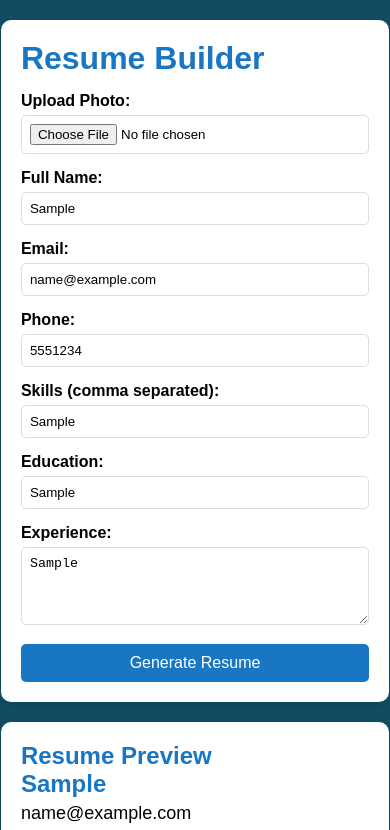
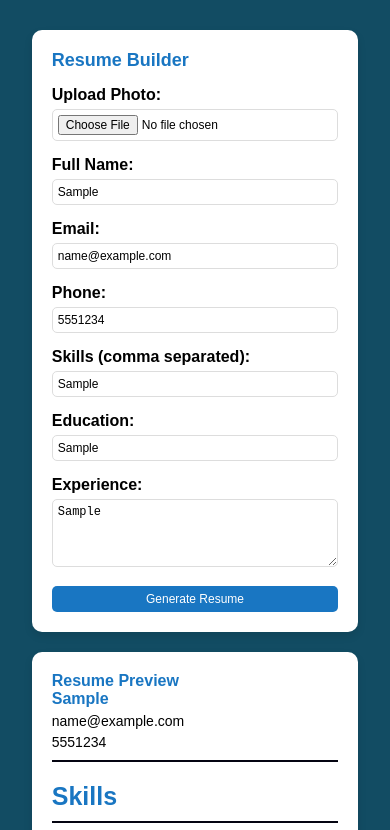
Before and after one commit to arbaz70/Editable-resume-builder, a plain HTML site: page index.html in a window 390 px wide. Both pictures are taken after typing "Sample", "name@example.com", "5551234", "Sample", "Sample", "Sample" into the empty fields and a click on the button "Generate Resume". Shown: the top 830 px of the page. Drawn offline with Linux system fonts and the light colour scheme.

Commit message:
Update style.css

```diff
--- a/style.css
+++ b/style.css
@@ -93,3 +93,67 @@ ul {
     margin: 5px 0;
     font-size: 18px;
 }
+/* Responsive Design */
+@media (max-width: 768px) {
+    body {
+        padding: 10px;
+    }
+
+    .container {
+        max-width: 100%;
+    }
+
+    h1 {
+        font-size: 30px;
+    }
+
+    h2 {
+        font-size: 20px;
+    }
+
+    h3 {
+        font-size: medium;
+    }
+
+    button {
+        font-size: 14px;
+        padding: 8px;
+    }
+
+    input, textarea {
+        font-size: 14px;
+        padding: 6px;
+    }
+
+    .resume-section p, .resume-section ul {
+        font-size: 16px;
+    }
+}
+
+@media (max-width: 480px) {
+    h1 {
+        font-size: large;
+    }
+
+    h2 {
+        font-size: medium;
+    }
+
+    h3 {
+        font-size: small;
+    }
+
+    button {
+        font-size: 12px;
+        padding: 6px;
+    }
+
+    input, textarea {
+        font-size: 12px;
+        padding: 5px;
+    }
+
+    .resume-section p, .resume-section ul {
+        font-size: 14px;
+    }
+}
```
